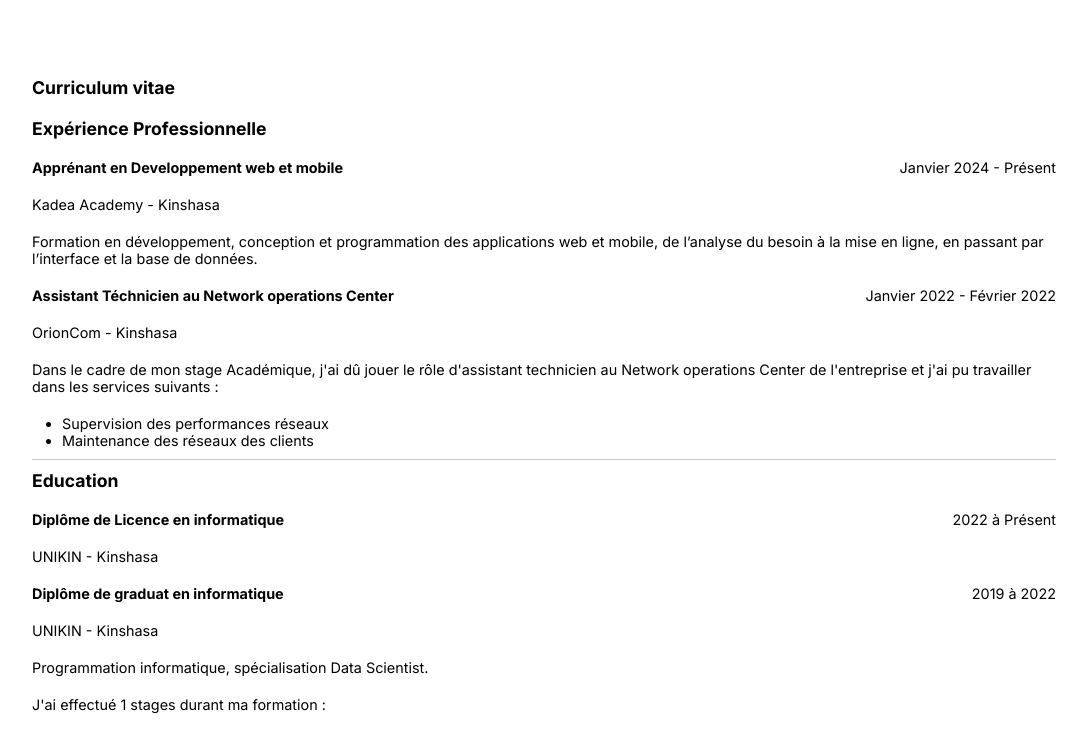
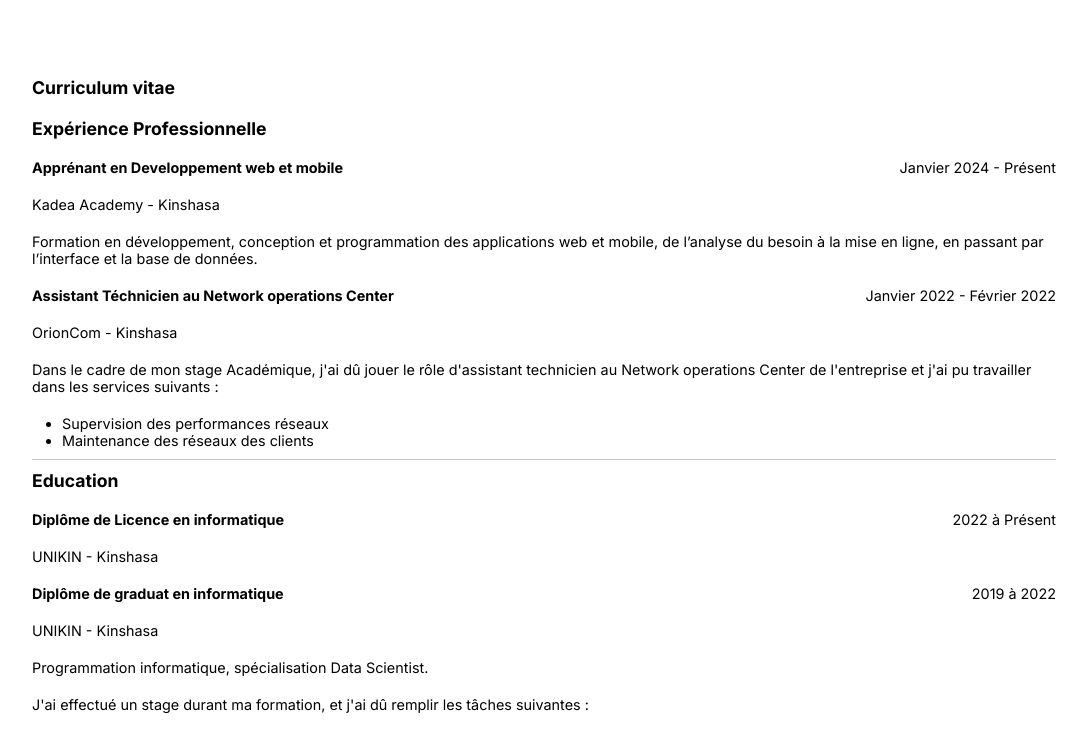
Before and after one commit to lionelmanasse012/Portfolio-Lionel, a plain HTML site: page pages/cv.html in a window 1280 px wide. Shown: the part 58-788 px from the top of the page, without its empty margins (96-1183 px from the left). Drawn offline with Linux system fonts and the light colour scheme.

Commit message:
last update

```diff
--- a/pages/cv.html
+++ b/pages/cv.html
@@ -91,7 +91,7 @@
                     Programmation informatique, spécialisation Data Scientist.
                 </p>
                 <p class="cv__text">
-                    J'ai effectué 1 stages durant ma formation :
+                    J'ai effectué un stage durant ma formation, et j'ai dû remplir les tâches suivantes :
                 </p>
                 <ul class="cv__list">
                     <li class="cv__item">Supervision des performances réseaux</li>
```
